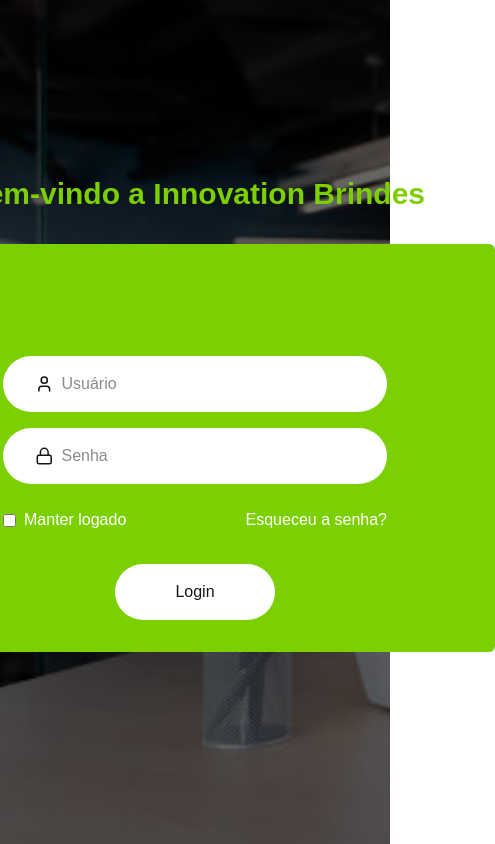
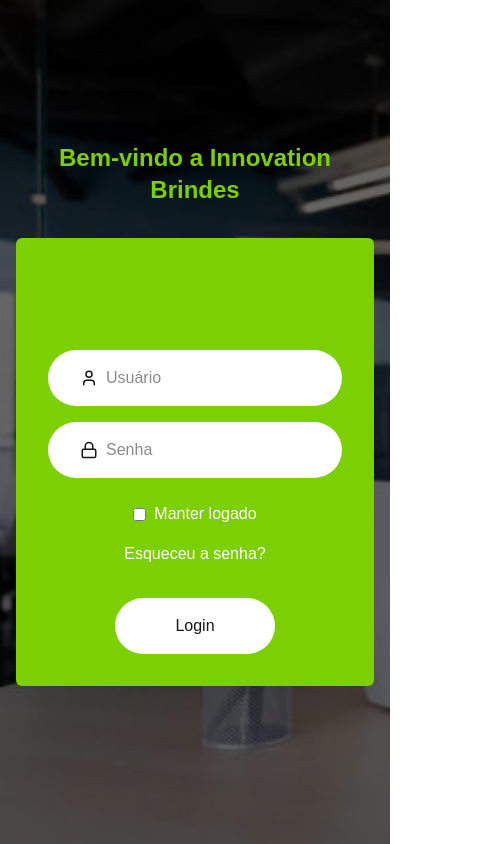
Before and after one commit to edvxndxvi/innovation-brindes, a Next.js app: page /login in a window 390 px wide. Shown: the whole page, 495 px wide, since content can reach past the window. Built offline with nearby package versions, Linux system fonts and the light colour scheme.

Commit message:
fix: ajustando responsividade para mobile

```diff
--- a/src/app/login/_components/LoginForm.tsx
+++ b/src/app/login/_components/LoginForm.tsx
@@ -5,13 +5,13 @@
 export default function LoginForm(){
     return (
         <div className="w-full flex items-center justify-center">
-            <form className="bg-lime-500 w-150 rounded-md p-8 pt-28 mb-4">
+            <form className="bg-lime-500 max-w-150 w-full rounded-md p-8 pt-28 mb-4">
                 <div className="max-w-sm mx-auto">
                     <div className="mb-6 flex flex-col gap-4">
                         <Input type="text" placeholder="Usuário" icon={User} name="usuario" id="usuario"/>
                         <Input type="password" placeholder="Senha" icon={Lock} name="senha" id="senha"/>
                     </div>
-                    <div className="flex items-center justify-between mb-8">
+                    <div className="flex flex-col sm:flex-row gap-4 items-center justify-between mb-8">
                         <div className="flex items-center">
                             <input type="checkbox" name="logado" id="logado" className="bg-transparent border border-white "/>
                             <label htmlFor="logado" className="ml-2 text-white">Manter logado</label>
--- a/src/app/login/page.tsx
+++ b/src/app/login/page.tsx
@@ -4,8 +4,8 @@
     return (
         <div className="relative flex items-center justify-center h-screen bg-[url('@/public/login-bg.jpg')] bg-cover">
             <div className="absolute inset-0 bg-black/60 z-0"></div>
-            <div className="z-10 gap-8 flex flex-col items-center">
-                <h1 className="text-3xl font-bold text-lime-500 z-10">Bem-vindo a Innovation Brindes</h1>
+            <div className="z-10 gap-8 flex flex-col items-center px-4">
+                <h1 className="text-2xl sm:text-3xl font-bold text-lime-500 z-10 w-full text-center">Bem-vindo a Innovation Brindes</h1>
                 <LoginForm />
             </div>
         </div>
```
